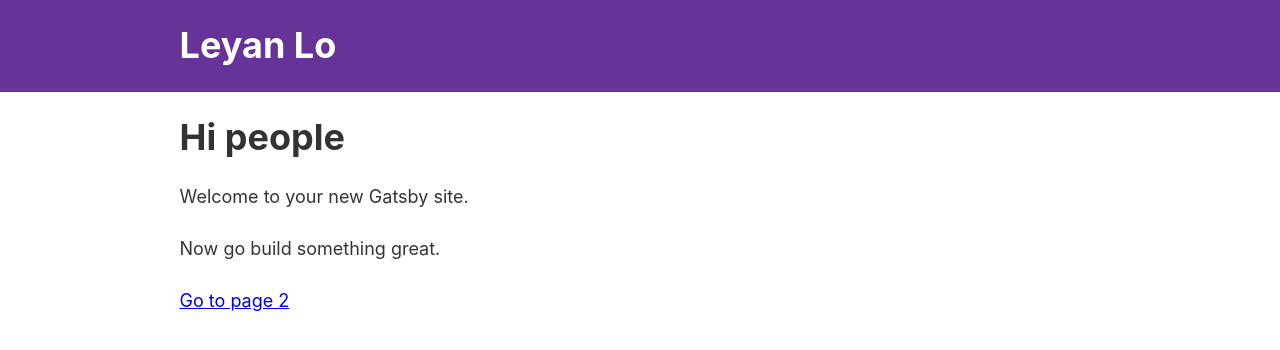
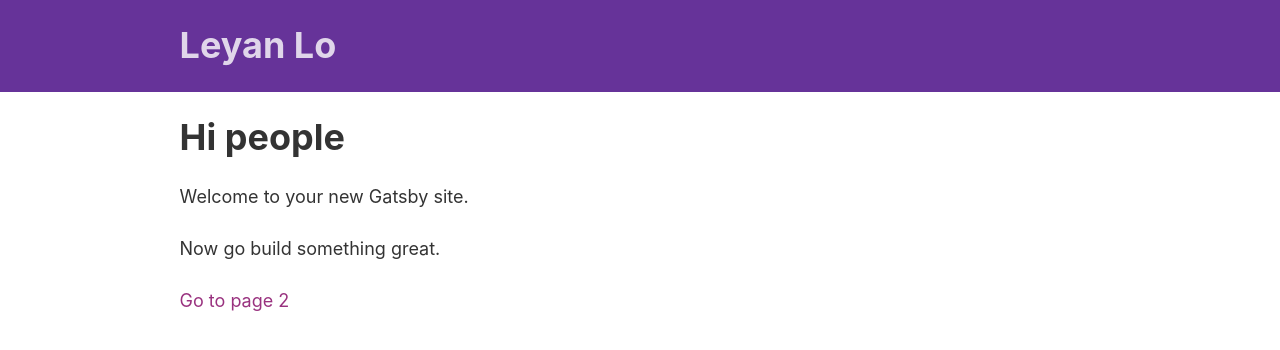
Before and after one commit to leyanlo/leyanlo-site, a Gatsby site in the folder v2/: page / in a window 1280 px wide. Built offline with nearby package versions, Linux system fonts and the light colour scheme; Gatsby itself is replaced by a stand-in of ours.

Commit message:
Style links

```diff
--- a/v2/src/components/layout.css
+++ b/v2/src/components/layout.css
@@ -1 +1,10 @@
-/* TODO */
+a {
+  color: hsl(315, 100%, 25%);
+  text-decoration: none;
+  transition: opacity 300ms cubic-bezier(0.165, 0.84, 0.44, 1);
+  opacity: 0.8;
+}
+
+a:hover {
+  opacity: 0.5;
+}
```
